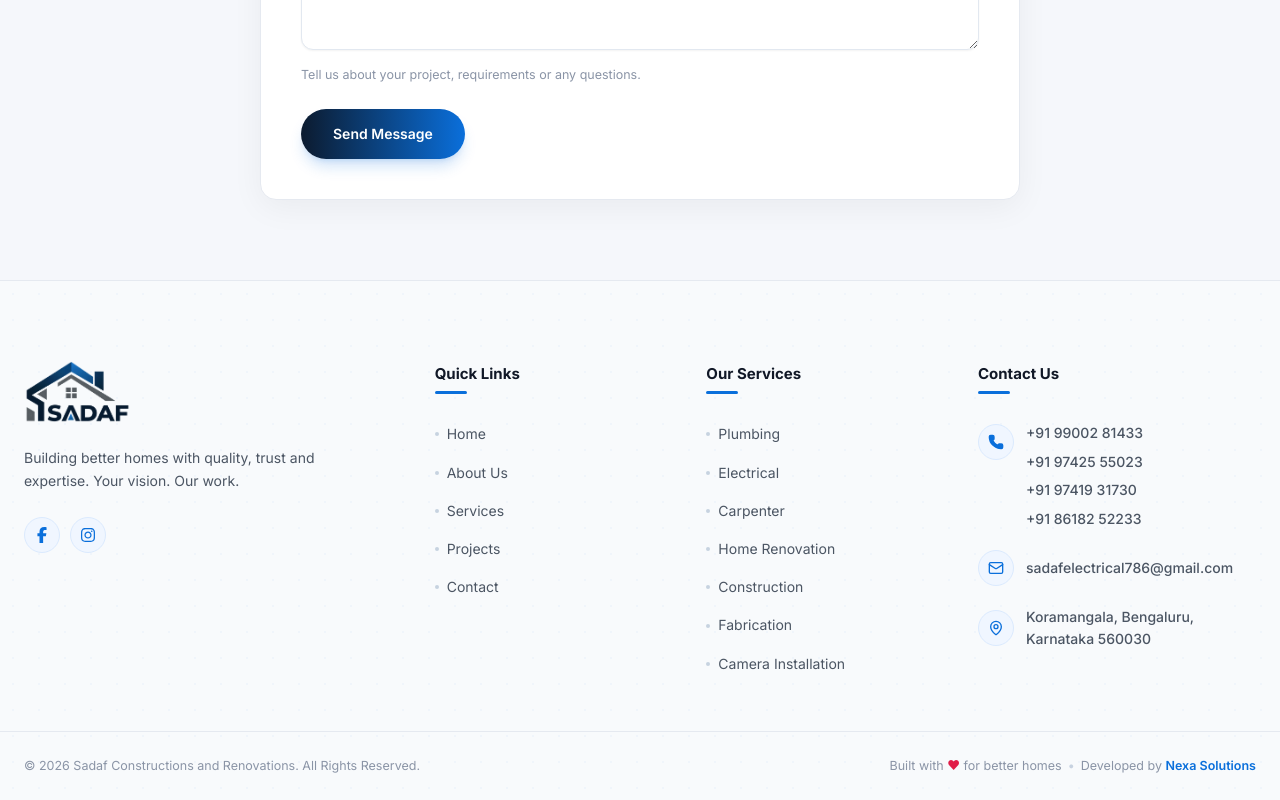
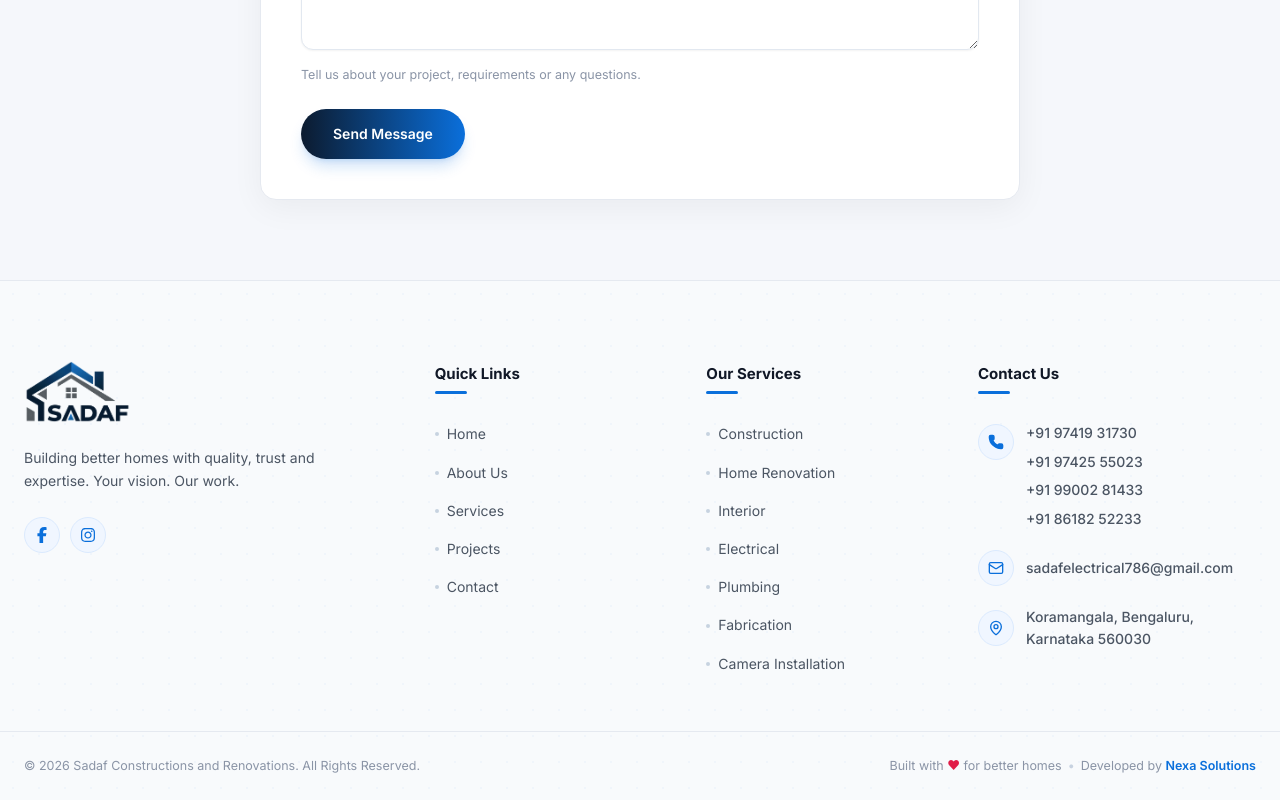
Before and after one commit to Sadafelectrical/Sadaf-Electrical, a Next.js app: page / in a window 1280 px wide. Shown: the part 5414-6214 px from the top of the page. Built offline with nearby package versions, Linux system fonts and the light colour scheme.

Commit message:
Footer Change.

```diff
--- a/app/about/AboutContent.jsx
+++ b/app/about/AboutContent.jsx
@@ -658,10 +658,10 @@ export default function AboutContent() {
                   </p>
                   <div className="pt-2 flex flex-col sm:flex-row gap-2.5">
                     <a
-                      href="tel:+919900281433"
+                      href="tel:+919741931730"
                       className="btn btn-primary text-[13px] py-2.5 px-4 rounded-lg w-full sm:w-auto text-center justify-center"
                     >
-                      Call +91 99002 81433
+                      Call +91 97419 31730
                     </a>
                     <Link
                       href="/#contact"
@@ -741,7 +741,7 @@ export default function AboutContent() {
                 Get a Free Quote
               </Link>
               <a
-                href="tel:+919900281433"
+                href="tel:+919741931730"
                 className="btn border-2 border-white/70 text-white hover:bg-white hover:text-[#0a6fdb] font-bold flex-1 min-w-0 sm:flex-none sm:w-auto !px-2.5 sm:!px-8 !py-3 sm:!py-3.5 !text-[12.5px] sm:!text-[15px] !gap-1.5 rounded-full hover:-translate-y-0.5 transition-all duration-300 text-center justify-center inline-flex items-center"
               >
                 <IconPhone className="w-4 h-4 shrink-0" />
--- a/app/contact/ContactContent.jsx
+++ b/app/contact/ContactContent.jsx
@@ -61,7 +61,7 @@ Sent via Sadaf Website Contact Form`;
 
     const encodedText = encodeURIComponent(text);
     // Redirect to company WhatsApp
-    const whatsappUrl = `https://wa.me/919900281433?text=${encodedText}`;
+    const whatsappUrl = `https://wa.me/919741931730?text=${encodedText}`;
 
     setSubmitted(true);
 
@@ -324,10 +324,10 @@ export default function ContactContent() {
                       <div>
                         <h4 className="text-[14px] font-bold text-[#111827]">Call Us</h4>
                         <a
-                          href="tel:+919900281433"
+                          href="tel:+919741931730"
                           className="text-[15px] font-semibold text-[#111827] hover:text-[#0a6fdb] transition-colors block mt-0.5"
                         >
-                          +91 99002 81433
+                          +91 97419 31730
                         </a>
                         <a
                           href="tel:+919742555023"
@@ -336,10 +336,10 @@ export default function ContactContent() {
                           +91 97425 55023
                         </a>
                         <a
-                          href="tel:+919741931730"
+                          href="tel:+919900281433"
                           className="text-[15px] font-semibold text-[#111827] hover:text-[#0a6fdb] transition-colors block mt-0.5"
                         >
-                          +91 97419 31730
+                          +91 99002 81433
                         </a>
                         <a
                           href="tel:+918618252233"
@@ -503,7 +503,7 @@ export default function ContactContent() {
                 <span>Get a Free Quote</span>
               </a>
               <a
-                href="https://wa.me/919900281433?text=Hi%20Sadaf%20Constructions,%20I%20would%20like%20to%20get%20a%20quote%20for%20my%20project."
+                href="https://wa.me/919741931730?text=Hi%20Sadaf%20Constructions,%20I%20would%20like%20to%20get%20a%20quote%20for%20my%20project."
                 target="_blank"
                 rel="noopener noreferrer"
                 className="bg-[#25d366] hover:bg-[#20ba59] text-white font-bold py-3 sm:py-3.5 px-2.5 sm:px-8 rounded-full text-[12.5px] sm:text-[14.5px] shadow-xl hover:shadow-2xl hover:-translate-y-0.5 transition-all duration-300 inline-flex items-center justify-center gap-1.5 sm:gap-2.5 flex-1 min-w-0 sm:flex-none"
--- a/app/layout.jsx
+++ b/app/layout.jsx
@@ -76,7 +76,7 @@ const jsonLd = {
   name: 'Sadaf Constructions and Renovations',
   image: `${siteUrl}/sadaf-logo-new.png`,
   url: siteUrl,
-  telephone: '+919900281433',
+  telephone: '+919741931730',
   email: 'sadafelectrical786@gmail.com',
   address: {
     '@type': 'PostalAddress',
--- a/app/projects/ProjectsContent.jsx
+++ b/app/projects/ProjectsContent.jsx
@@ -171,7 +171,7 @@ export default function ProjectsContent() {
                   Book Free Inspection
                 </Link>
                 <a
-                  href="https://wa.me/919900281433?text=Hi%20Sadaf%20Constructions,%20I%20would%20like%20to%20see%20more%20of%20your%20projects."
+                  href="https://wa.me/919741931730?text=Hi%20Sadaf%20Constructions,%20I%20would%20like%20to%20see%20more%20of%20your%20projects."
                   target="_blank"
                   rel="noopener noreferrer"
                   className="btn bg-[#25d366] text-white hover:bg-[#20ba59] border-transparent flex-1 min-w-0 sm:flex-none sm:w-auto sm:min-w-[170px] !py-3 sm:!py-3.5 !px-2.5 sm:!px-6 !text-[12.5px] sm:!text-[14.5px] !gap-1.5 shadow-md shadow-[#25d366]/20 text-center justify-center font-bold inline-flex items-center"
@@ -356,7 +356,7 @@ export default function ProjectsContent() {
                 Book a Free Visit
               </Link>
               <a
-                href="https://wa.me/919900281433?text=Hi%20Sadaf%20Constructions,%20I%20would%20like%20to%20get%20a%20quote%20for%20my%20home."
+                href="https://wa.me/919741931730?text=Hi%20Sadaf%20Constructions,%20I%20would%20like%20to%20get%20a%20quote%20for%20my%20home."
                 target="_blank"
                 rel="noopener noreferrer"
                 className="btn bg-[#25d366] text-white hover:bg-[#20ba59] border-transparent font-bold flex-1 min-w-0 sm:flex-none sm:w-auto !px-2.5 sm:!px-8 !py-3 sm:!py-3.5 !text-[12.5px] sm:!text-[15px] !gap-1.5 rounded-full shadow-xl hover:shadow-2xl hover:-translate-y-0.5 transition-all duration-300 text-center justify-center inline-flex items-center"
@@ -418,7 +418,7 @@ export default function ProjectsContent() {
                   Start a Similar Project
                 </Link>
                 <a
-                  href="tel:+919900281433"
+                  href="tel:+919741931730"
                   className="btn btn-outline text-[13.5px] py-3 px-6 rounded-lg text-[#0a6fdb] border-[#bfdbfe] hover:bg-[#e8f1fc] text-center justify-center inline-flex items-center gap-2"
                 >
                   <IconPhone className="w-4 h-4" />
--- a/app/services/ServicesContent.jsx
+++ b/app/services/ServicesContent.jsx
@@ -123,7 +123,7 @@ export default function ServicesContent() {
                   Book Free Inspection
                 </Link>
                 <a
-                  href="https://wa.me/919900281433?text=Hi%20Sadaf%20Constructions,%20I%20would%20like%20to%20inquire%20about%20your%20services."
+                  href="https://wa.me/919741931730?text=Hi%20Sadaf%20Constructions,%20I%20would%20like%20to%20inquire%20about%20your%20services."
                   target="_blank"
                   rel="noopener noreferrer"
                   className="btn bg-[#25d366] text-white hover:bg-[#20ba59] border-transparent flex-1 min-w-0 sm:flex-none sm:w-auto sm:min-w-[170px] !py-3 sm:!py-3.5 !px-2.5 sm:!px-6 !text-[12.5px] sm:!text-[14.5px] !gap-1.5 shadow-md shadow-[#25d366]/20 text-center justify-center font-bold inline-flex items-center"
@@ -398,10 +398,10 @@ export default function ServicesContent() {
                   </p>
                   <div className="pt-2 flex flex-col sm:flex-row gap-2.5">
                     <a
-                      href="tel:+919900281433"
+                      href="tel:+919741931730"
                       className="btn btn-primary text-[13px] py-2.5 px-4 rounded-lg w-full sm:w-auto text-center justify-center font-bold"
                     >
-                      Call +91 99002 81433
+                      Call +91 97419 31730
                     </a>
                     <Link
                       href="/contact"
@@ -481,7 +481,7 @@ export default function ServicesContent() {
                 Book a Free Visit
               </Link>
               <a
-                href="https://wa.me/919900281433?text=Hi%20Sadaf%20Constructions,%20I%20would%20like%20to%20get%20a%20quote%20for%20my%20home."
+                href="https://wa.me/919741931730?text=Hi%20Sadaf%20Constructions,%20I%20would%20like%20to%20get%20a%20quote%20for%20my%20home."
                 target="_blank"
                 rel="noopener noreferrer"
                 className="btn bg-[#25d366] text-white hover:bg-[#20ba59] border-transparent font-bold flex-1 min-w-0 sm:flex-none sm:w-auto !px-2.5 sm:!px-8 !py-3 sm:!py-3.5 !text-[12.5px] sm:!text-[15px] !gap-1.5 rounded-full shadow-xl hover:shadow-2xl hover:-translate-y-0.5 transition-all duration-300 text-center justify-center inline-flex items-center"
--- a/app/services/[slug]/page.jsx
+++ b/app/services/[slug]/page.jsx
@@ -99,7 +99,7 @@ export default async function ServiceDetailPage({ params }) {
                   Book Free Inspection
                 </Link>
                 <a
-                  href={`https://wa.me/919900281433?text=${encodeURIComponent(
+                  href={`https://wa.me/919741931730?text=${encodeURIComponent(
                     `Hi Sadaf Constructions, I would like to inquire about your ${service.title} service.`
                   )}`}
                   target="_blank"
@@ -175,11 +175,11 @@ export default async function ServiceDetailPage({ params }) {
 
                   <div className="border-t border-[#f1f5f9] pt-5 flex flex-col gap-2.5">
                     <a
-                      href="tel:+919900281433"
+                      href="tel:+919741931730"
                       className="btn btn-primary text-[13.5px] py-3 px-4 rounded-lg w-full text-center justify-center font-bold inline-flex items-center gap-2"
                     >
                       <IconPhone className="w-4 h-4" />
-                      Call +91 99002 81433
+                      Call +91 97419 31730
                     </a>
                     <Link
                       href={`/contact?service=${encodeURIComponent(service.title)}`}
@@ -290,7 +290,7 @@ export default async function ServiceDetailPage({ params }) {
                 Book a Free Visit
               </Link>
               <a
-                href={`https://wa.me/919900281433?text=${encodeURIComponent(
+                href={`https://wa.me/919741931730?text=${encodeURIComponent(
                   `Hi Sadaf Constructions, I would like to get a quote for ${service.title}.`
                 )}`}
                 target="_blank"
--- a/components/Cta.jsx
+++ b/components/Cta.jsx
@@ -23,7 +23,7 @@ export default function Cta() {
             Get in touch today for a free consultation and quote.
           </p>
           <div className="flex gap-4 flex-wrap" style={{ marginBottom: 0 }}>
-            <a href="tel:+919900281433" className="btn btn-primary min-w-[180px] max-[600px]:flex-1 max-[600px]:min-w-0">
+            <a href="tel:+919741931730" className="btn btn-primary min-w-[180px] max-[600px]:flex-1 max-[600px]:min-w-0">
               Get a Free Quote
             </a>
             <a href="mailto:sadafelectrical786@gmail.com" className="btn btn-outline min-w-[180px] max-[600px]:flex-1 max-[600px]:min-w-0">
--- a/components/FloatingContact.jsx
+++ b/components/FloatingContact.jsx
@@ -43,7 +43,7 @@ export default function FloatingContact() {
     >
       {/* Call */}
       <a
-        href="tel:+919900281433"
+        href="tel:+919741931730"
         aria-label="Call us"
         className="group relative w-14 h-14 max-[600px]:w-10 max-[600px]:h-10 rounded-full bg-gradient-to-br from-[#0a6fdb] to-[#0c1b2f] text-white flex items-center justify-center shadow-[0_8px_24px_rgba(10,111,219,0.45)] ring-2 ring-white/40 hover:ring-white transition-all duration-300 hover:scale-110 hover:-rotate-6"
       >
@@ -60,7 +60,7 @@ export default function FloatingContact() {
 
       {/* WhatsApp */}
       <a
-        href="https://wa.me/919900281433"
+        href="https://wa.me/919741931730"
         target="_blank"
         rel="noopener noreferrer"
         aria-label="Chat on WhatsApp"
--- a/components/Footer.jsx
+++ b/components/Footer.jsx
@@ -42,7 +42,7 @@ export default function Footer({
                 {ctaPrimaryLabel}
               </Link>
               <a
-                href={`https://wa.me/919900281433?text=${encodeURIComponent(ctaWhatsappText)}`}
+                href={`https://wa.me/919741931730?text=${encodeURIComponent(ctaWhatsappText)}`}
                 target="_blank"
                 rel="noopener noreferrer"
                 className="bg-[#25D366] hover:bg-[#20ba59] text-white font-bold px-5 py-3 rounded-full text-[13.5px] transition-all duration-300 shadow-lg hover:-translate-y-0.5 w-full sm:w-auto inline-flex items-center justify-center gap-2"
@@ -127,22 +127,22 @@ export default function Footer({
           </h4>
           <ul className="space-y-[11px] mt-3">
             {[
-              'Plumbing',
-              'Electrical',
-              'Carpenter',
-              'Home Renovation',
-              'Construction',
-              'Fabrication',
-              'Camera Installation',
+              { label: 'Construction', slug: 'civil-construction-works' },
+              { label: 'Home Renovation', slug: 'full-home-renovation' },
+              { label: 'Interior', slug: 'interior-design' },
+              { label: 'Electrical', slug: 'electrical-lighting' },
+              { label: 'Plumbing', slug: 'plumbing-bathroom-remodel' },
+              { label: 'Fabrication', slug: 'metal-fabrication-gates' },
+              { label: 'Camera Installation', slug: 'cctv-camera-installation' },
             ].map((service) => (
-              <li key={service}>
+              <li key={service.slug}>
                 <Link
-                  href="/services"
+                  href={`/services/${service.slug}`}
                   className="group text-[14px] text-[#4b5563] hover:text-[#0a6fdb] transition-colors duration-200 inline-flex items-center gap-2"
                 >
                   <span className="w-1 h-1 rounded-full bg-[#c7d2e0] group-hover:bg-[#0a6fdb] transition-colors duration-200" />
                   <span className="group-hover:translate-x-0.5 transition-transform duration-200">
-                    {service}
+                    {service.label}
                   </span>
                 </Link>
               </li>
@@ -162,14 +162,14 @@ export default function Footer({
                 <IconPhone className="w-4 h-4" />
               </div>
               <div className="flex flex-col gap-1.5">
-                <a href="tel:+919900281433" className="text-[14px] text-[#4b5563] hover:text-[#0a6fdb] transition-colors duration-200 font-medium">
-                  +91 99002 81433
+                <a href="tel:+919741931730" className="text-[14px] text-[#4b5563] hover:text-[#0a6fdb] transition-colors duration-200 font-medium">
+                  +91 97419 31730
                 </a>
                 <a href="tel:+919742555023" className="text-[14px] text-[#4b5563] hover:text-[#0a6fdb] transition-colors duration-200 font-medium">
                   +91 97425 55023
                 </a>
-                <a href="tel:+919741931730" className="text-[14px] text-[#4b5563] hover:text-[#0a6fdb] transition-colors duration-200 font-medium">
-                  +91 97419 31730
+                <a href="tel:+919900281433" className="text-[14px] text-[#4b5563] hover:text-[#0a6fdb] transition-colors duration-200 font-medium">
+                  +91 99002 81433
                 </a>
                 <a href="tel:+918618252233" className="text-[14px] text-[#4b5563] hover:text-[#0a6fdb] transition-colors duration-200 font-medium">
                   +91 86182 52233
--- a/components/HomeContactForm.jsx
+++ b/components/HomeContactForm.jsx
@@ -39,7 +39,7 @@ export default function HomeContactForm() {
 Sent via Sadaf Website Contact Form`;
 
     const encodedText = encodeURIComponent(text);
-    const whatsappUrl = `https://wa.me/919900281433?text=${encodedText}`;
+    const whatsappUrl = `https://wa.me/919741931730?text=${encodedText}`;
 
     setSubmitted(true);
 
```
